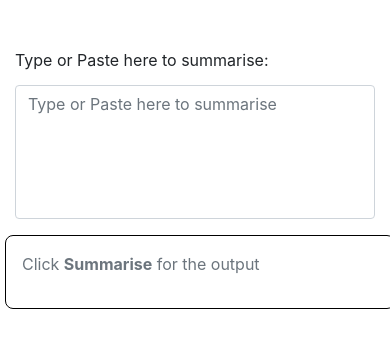
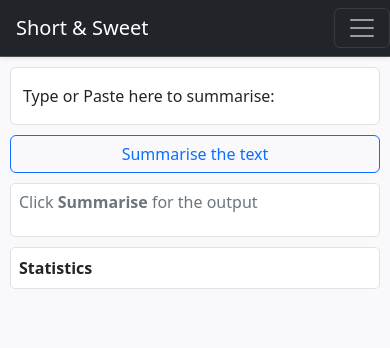
Before and after one commit to AjayRahul1/doc-summariser-geekl, a Flask app: page / in a window 390 px wide. Shown: the top 348 px of the page. Run offline with Flask 3, Linux system fonts and the light colour scheme; some libraries are stand-ins or nearby versions.

Commit message:
Webpage is responsive on Desktop and Mobile

```diff
--- a/static/styles.css
+++ b/static/styles.css
@@ -1,6 +1,63 @@
-.expanding-input {
-  width: 100%;
-  margin: 5px 0;
-  resize: none;
-  overflow: hidden;
+body {
+  background-color: #f9f9fb;
 }
+/* Styles for Desktop */
+@media (min-width: 768px) {
+  .summarise-and-stats-container {
+    display: flex;
+    justify-content: space-around;
+    margin: 10px;
+  }
+  .summarise {
+    min-width: fit-content;
+    width: 75%;
+    height: 100%;
+  }
+  .input-summarise-expanding-input {
+    width: 100%;
+    margin: 0 0 5px 0;
+    resize: none;
+    overflow: hidden;
+  }
+  .summarised-output{
+    background-color: #ffffff;
+    border: 1px solid #dee2e6;
+    border-radius: 5px;
+    padding: 8px;
+  }
+  .summarise-statistics {
+    padding: 8px;
+    background-color: #ffffff;
+    border: 1px solid #dee2e6;
+    border-radius: 5px;
+    width: 20%;
+  }
+}
+
+/* Styles for Mobile */
+@media (max-width: 767px) {
+  .summarise-and-stats-container {
+    flex-direction: column;
+    margin: 10px;
+  }
+  .input-summarise-expanding-input {
+    width: 100%;
+    margin: 0 0 5px 0;
+    resize: none;
+    overflow: hidden;
+  }
+  .summarised-output{
+    background-color: #ffffff;
+    border: 1px solid #dee2e6;
+    border-radius: 5px;
+    margin: 5px 0;
+    padding: 8px;
+  }
+  .summarise-statistics {
+    margin: 10px 0;
+    background-color: #ffffff;
+    border: 1px solid #dee2e6;
+    border-radius: 5px;
+    padding: 8px;
+  }
+}
--- a/templates/index.html
+++ b/templates/index.html
@@ -6,21 +6,41 @@
 	<title>Summarise</title>
 	<link rel="stylesheet" href="/static/styles.css">
 
+	<!-- HTMX Script -->
+	<script src="https://unpkg.com/htmx.org@1.9.4"></script>
+
 	<!-- Bootstrap 4.6.2 version link -->
-	<link rel="stylesheet" href="https://cdn.jsdelivr.net/npm/bootstrap@4.6.2/dist/css/bootstrap.min.css" integrity="sha384-xOolHFLEh07PJGoPkLv1IbcEPTNtaed2xpHsD9ESMhqIYd0nLMwNLD69Npy4HI+N" crossorigin="anonymous">
-	<script src="https://cdn.jsdelivr.net/npm/jquery@3.5.1/dist/jquery.slim.min.js" integrity="sha384-DfXdz2htPH0lsSSs5nCTpuj/zy4C+OGpamoFVy38MVBnE+IbbVYUew+OrCXaRkfj" crossorigin="anonymous"></script>
-	<script src="https://cdn.jsdelivr.net/npm/bootstrap@4.6.2/dist/js/bootstrap.bundle.min.js" integrity="sha384-Fy6S3B9q64WdZWQUiU+q4/2Lc9npb8tCaSX9FK7E8HnRr0Jz8D6OP9dO5Vg3Q9ct" crossorigin="anonymous"></script>
+	<link href="https://cdn.jsdelivr.net/npm/bootstrap@5.3.1/dist/css/bootstrap.min.css" rel="stylesheet" integrity="sha384-4bw+/aepP/YC94hEpVNVgiZdgIC5+VKNBQNGCHeKRQN+PtmoHDEXuppvnDJzQIu9" crossorigin="anonymous">
+	<script src="https://cdn.jsdelivr.net/npm/bootstrap@5.3.1/dist/js/bootstrap.bundle.min.js" integrity="sha384-HwwvtgBNo3bZJJLYd8oVXjrBZt8cqVSpeBNS5n7C8IVInixGAoxmnlMuBnhbgrkm" crossorigin="anonymous"></script>
 </head>
-<body>
-	<div class="input-and-summarise">
-		<div class="container mt-5">
-			<div class="form-group">
-				<label for="expandingTextarea">Type or Paste here to summarise:</label>
+<body style="background-color: #f9f9fb;">
+
+	<!-- Navbar-->
+	<nav class="navbar navbar-expand-lg bg-dark border-bottom border-body shadow-sm" data-bs-theme="dark">
+		<a class="navbar-brand" href="/" style="margin-left: 16px;">Short & Sweet</a>
+    <button class="navbar-toggler " type="button" data-bs-toggle="collapse" data-bs-target="#navbarSupportedContent" aria-controls="navbarSupportedContent" aria-expanded="false" aria-label="Toggle navigation">
+      <span class="navbar-toggler-icon"></span>
+    </button>
+
+		<div class="collapse navbar-collapse" id="navbarSupportedContent">
+      <ul class="navbar-nav me-auto mb-2 mb-lg-0">
+        <li class="nav-item">
+          <a class="nav-link active" aria-current="page" href="/">Summarise</a>
+        </li>
+			</ul>
+		</div>
+	</nav>
+
+	<!-- Summarise Div -->
+	<div class="summarise-and-stats-container">
+		<div class="summarise">
+				<div class="form-floating">
+					<textarea class="form-control input-summarise-expanding-input" placeholder="Leave a comment here" id="input_for_summarise" name="input_for_summarise"></textarea>
 					<!-- Use the 'form-control' class for Bootstrap styling -->
-				<textarea class="form-control expanding-input" id="expandingTextarea" rows="5" aria-placeholder="Type or Paste here to summarise" placeholder="Type or Paste here to summarise"></textarea>
+					<label for="input_for_summarise">Type or Paste here to summarise:</label>
 				</div>
-		</div>
-		<div class="container text-wrap" style="border: 1px solid black; margin: 5px; border-radius: 8px; padding: 16px;">
+				<button type="button" class="btn btn-outline-primary" style="width: 100%; margin: 5px 0;" >Summarise the text</button>
+			<div class="text-wrap summarised-output">
 				{% if summarized_paragraph %}
 					<p class="lh-sm">{{ summarised_paragraph }}</p>
 				{% endif %}
@@ -32,11 +52,15 @@
 				{% endif %}
 			</div>
 		</div>
+		<div class="summarise-statistics">
+			<strong>Statistics</strong>
+		</div>
+	</div>
 </body>
 </html>
 <script>
 	// Adjust the height of the textarea as the user types
-	document.getElementById('expandingTextarea').addEventListener('input', function () {
+	document.getElementById('input_for_summarise').addEventListener('input', function () {
 		this.style.height = 'auto';
 		this.style.height = (this.scrollHeight) + 'px';
 	});
```
Lines whose indentation alone changed are shown as unchanged.
